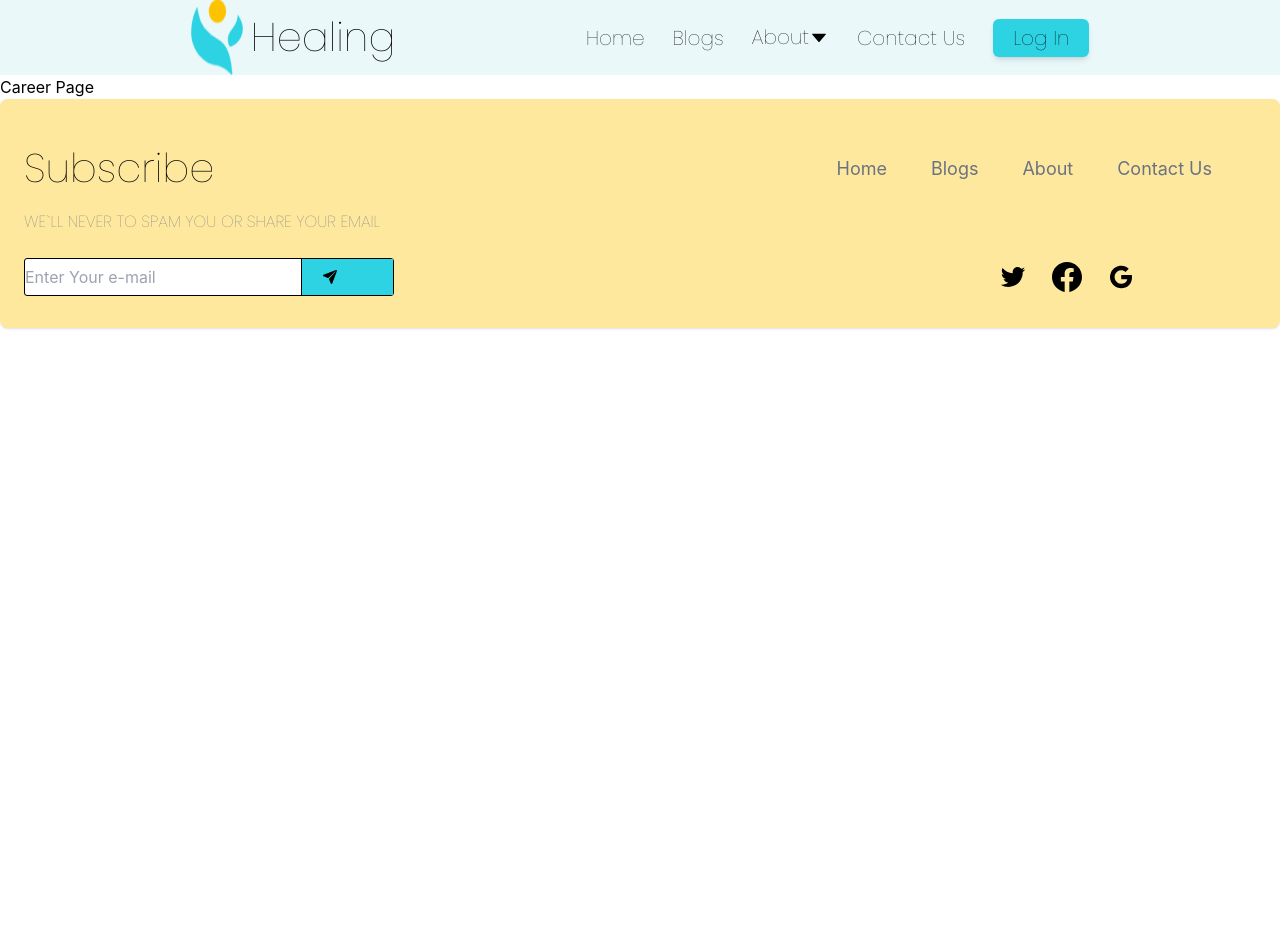
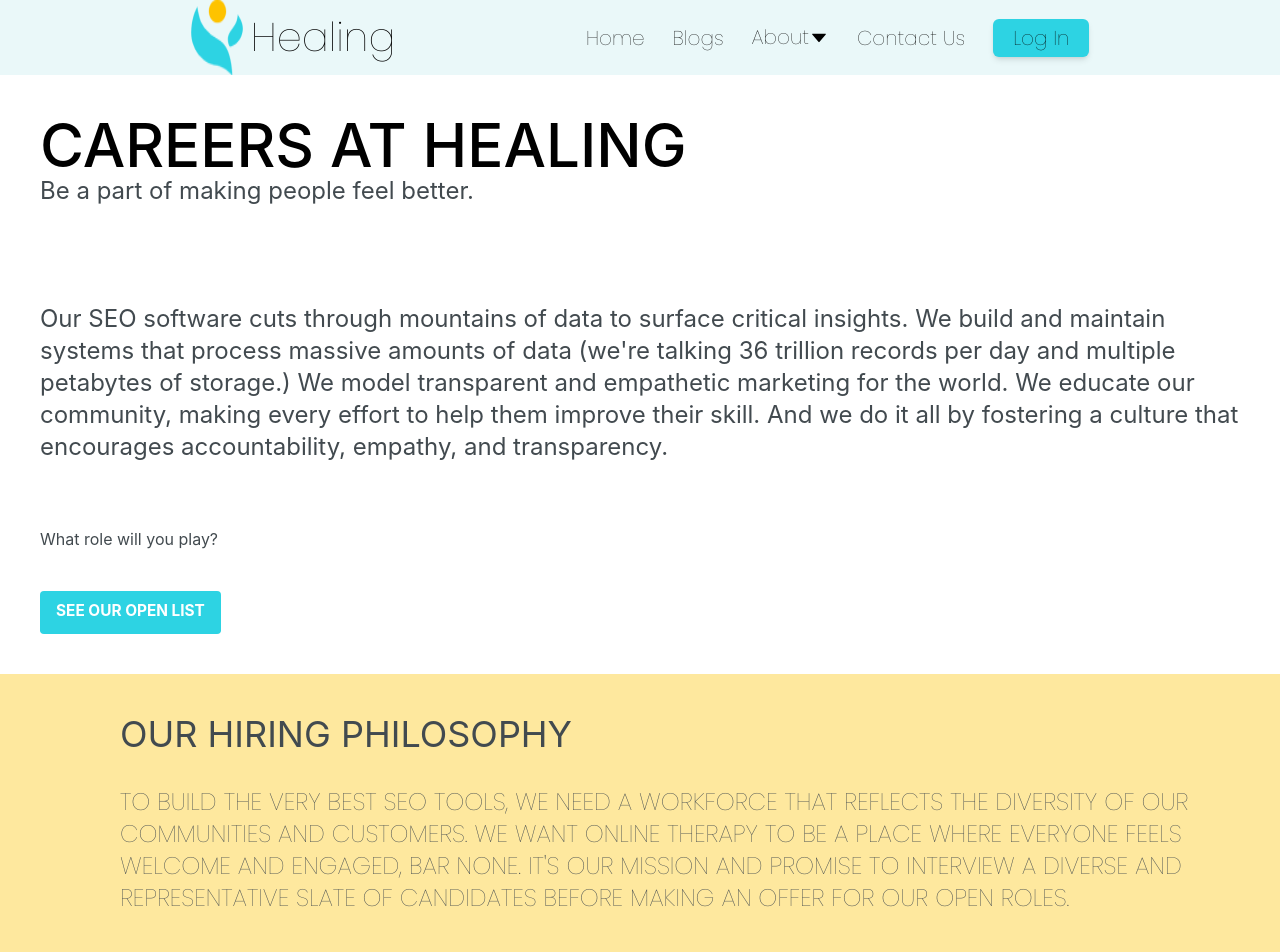
Before and after one commit to Roubaaa/TWMB, a React (Create React App) app: page /career in a window 1280 px wide. Shown: the top 952 px of the page. Before the commit the page ends 800 px from the top, so only its background shows below. Built offline with nearby package versions, Linux system fonts and the light colour scheme; no server answers; the database is empty; the HTML template or start-up script is replaced by a standard one.

Commit message:
Adding Career Page

```diff
--- a/src/Components/Career/Career.js
+++ b/src/Components/Career/Career.js
@@ -1,13 +1,106 @@
-import React from "react";
-// import "./CareerItem";
-// import "./Career.css"
+import React, { useEffect, useState } from 'react';
+import { Link } from 'react-router-dom';
+import { collection, getDocs } from 'firebase/firestore';
+import { db } from '../../Firebase/Firebase';
 
-export default function Career(){
-    return  (
-<div>
-Career Page
+function Careers() {
+  const [carees, setCarees] = useState([]);
+  const userCollectionRef = collection(db, 'careers');
+  useEffect(() => {
+    const fetchBlogImage = async () => {
+      const data = await getDocs(userCollectionRef);
+      setCarees(data.docs.map((doc) => ({ ...doc.data(), id: doc.id })));
+    };
+
+    fetchBlogImage();
+  }, []);
+
+  return (
+    <div>
+      <div className="mx-auto lg:max-w-7xl px-10 py-10">
+        <div className="mb-24">
+          <h1 className="font-medium lg:text-6xl text-4xl  ">
+            CAREERS AT HEALING
+          </h1>
+          <h1 className="text-[#424A4F] text-2xl">
+            Be a part of making people feel better.
+          </h1>
+        </div>
+
+          <h1 className='text-[#424A4F] text-2xl'>
+          Our SEO software cuts through mountains of data to surface critical
+                insights. We build and maintain systems that process massive amounts
+                of data (we&#39;re talking 36 trillion records per day and multiple
+                petabytes of storage.) We model transparent and empathetic marketing
+                for the world. We educate our community, making every effort to help
+                them improve their skill. And we do it all by fostering a culture that
+                encourages accountability, empathy, and transparency.
+          </h1>
+        <div>
+          <h1 className="mt-16 text-[#424A4F]">
+            What role will you play?
+          </h1>
+
+          <Link to="/bookingPage" className="focus:text-[#FEE89E]">
+            <button
+              className="lg:mt-10 mt-5 bg-[#2DD3E3] hover:bg-blue-300 text-white  lg:text-[1.2vw]
+                  font-bold py-2 text-[4vw] px-4 border-b-4 border-[#2DD3E3]  rounded"
+              type="button"
+            >
+              SEE OUR OPEN LIST
+            </button>
+          </Link>
+        </div>
+      </div>
+
+      <div className="w-full place-items-center py-10 flex flex-col bg-[#FEE89E] mb-10  sm:flex-row sm:p-10 sm:pl-20 sm:pr-8">
+        <div className="w-full mx-auto lg:max-w-7xl px-10  ">
+          <h1 className="text-4xl text-[#424A4F]">OUR HIRING PHILOSOPHY</h1>
+          <p className="text-2xl text-[#424A4F] mt-8">
+            To build the very best SEO tools, we need a workforce that reflects
+            the diversity of our communities and customers. We want Online
+            Therapy to be a place where everyone feels welcome and engaged, bar
+            none. It&#39;s our mission and promise to interview a diverse and
+            representative slate of candidates before making an offer for our
+            open roles.
+          </p>
+        </div>
+      </div>
+      <div className="mx-auto lg:max-w-7xl px-10 py-10">
+        <h1 className="text-4xl text-[#424A4F]">CURRENT OPEN POSITIONS</h1>
+        <p className="text-2xl opacity-50">
+          Please send us an email with the application title as the subject with
+          an attached CV in PDF format!
+        </p>
+      </div>
+      <div>
+        {carees.map((caree) => {
+          return (
+            // eslint-disable-next-line react/jsx-key
+            <div className="mx-auto lg:max-w-7xl px-10 py-4">
+              <div className="lg:flex lg:justify-between ">
+                <div className="lg:flex text-start lg:space-x-4 text-[#2DD3E3] text-3xl">
+                  <h1>{caree.title} |</h1>
+                  <h1>{caree.description} |</h1>
+                  <h1>{caree.place}</h1>
+                </div>
+                <div>
+                  <h1 className="text-[#2DD3E3] text-3xl text-start">
+                    {caree.degree}
+                  </h1>
+                </div>
+              </div>
+              <div className="lg:flex justify-between mb-6">
+                <p className="text-2xl">{caree.descriptions}</p>
+                <h1 className="lg:text-2xl  hidden">{caree.workon}</h1>
+              </div>
+              <hr />
+            </div>
+          );
+        })}
+      </div>
     </div>
+  );
+}
 
-
-    )
-}
+export default Careers;
```
Also changed, not shown: src/Components/LogIn/SignIn.js (+5 -5 lines), 1 other file (tests, documents, lock files or other folders).
